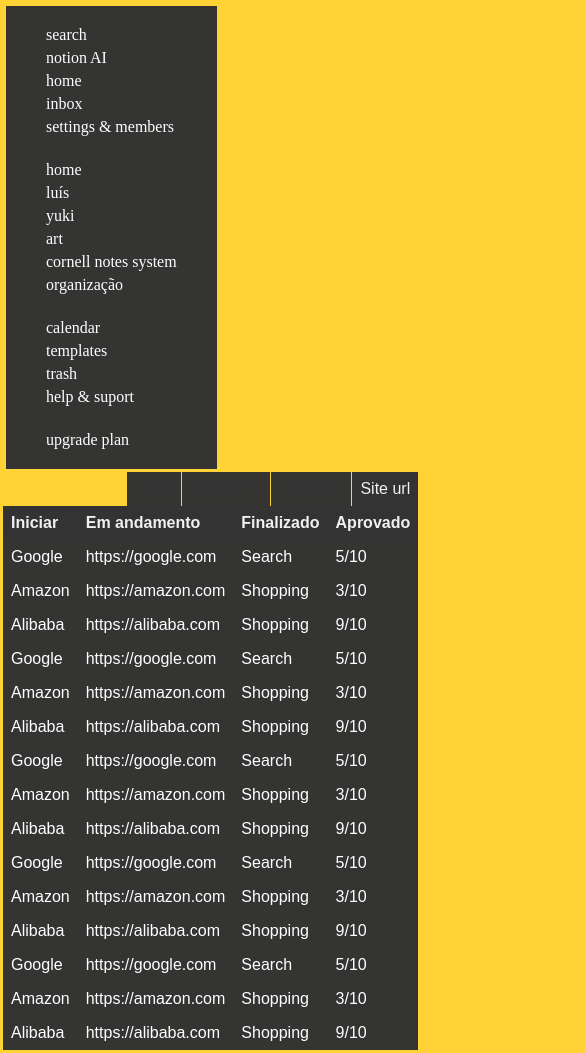
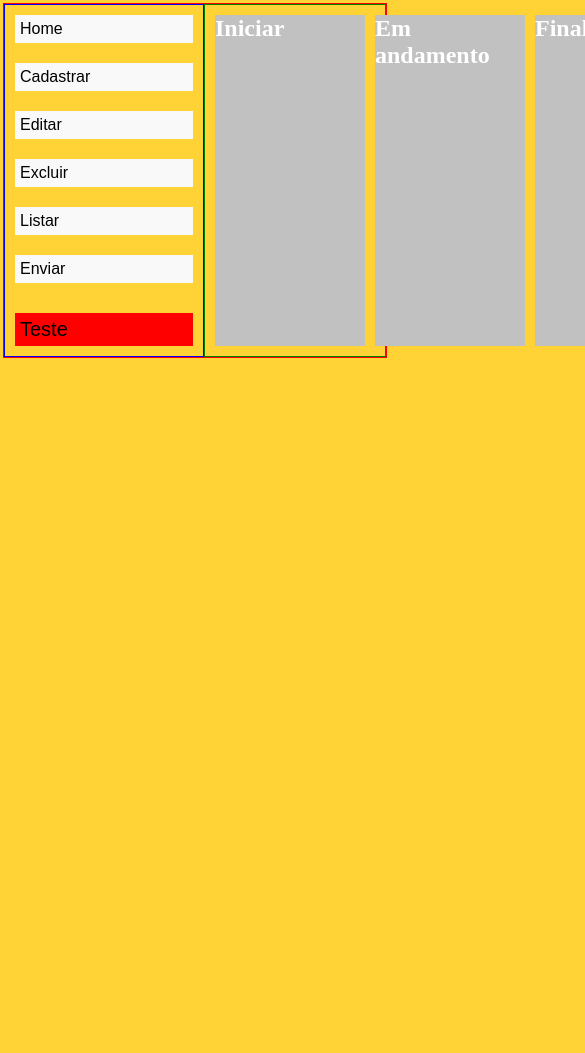
Before and after one commit to ikyu-gnito/TaskList, a plain HTML site: page index.html in a window 390 px wide. Shown: the top 1053 px of the page, 585 px wide, since content can reach past the window. After the commit the page ends 844 px from the top, so only its background shows below. Drawn offline with Linux system fonts and the light colour scheme.

Commit message:
Retirando as tabelas e adicionando colunas

```diff
--- a/index.html
+++ b/index.html
@@ -7,7 +7,7 @@
     <link rel="stylesheet" href="style.css">
 </head>
 <body>
-
+<!--
     <aside>
         <ul>
           <li>search</li>
@@ -61,218 +61,71 @@
           </tr>
           <tr>
             <td>
-              Google
+              Programação FrontEnd
             </td>
             <td>
-              https://google.com
+              Protótipo no Figma
             </td>
             <td>
-              Search
+              Criação do Trello
             </td>
             <td>
-              5/10
+              To-do list
             </td>
           </tr>
-          <tr>
-            <td>
-              Amazon
+          <td>
+            <input />
             </td>
             <td>
-              https://amazon.com
+                <input/>
             </td>
             <td>
-              Shopping
+                <input />
             </td>
             <td>
-              3/10
+                <input />
             </td>
-          </tr>
-          <tr>
-            <td>
-              Alibaba
-            </td>
-            <td>
-              https://alibaba.com
-            </td>
-            <td>
-              Shopping
-            </td>
-            <td>
-              9/10
-            </td>
-          </tr>
-          <tr>
-            <td>
-              Google
-            </td>
-            <td>
-              https://google.com
-            </td>
-            <td>
-              Search
-            </td>
-            <td>
-              5/10
-            </td>
-          </tr>
-          <tr>
-            <td>
-              Amazon
-            </td>
-            <td>
-              https://amazon.com
-            </td>
-            <td>
-              Shopping
-            </td>
-            <td>
-              3/10
-            </td>
-          </tr>
-          <tr>
-            <td>
-              Alibaba
-            </td>
-            <td>
-              https://alibaba.com
-            </td>
-            <td>
-              Shopping
-            </td>
-            <td>
-              9/10
-            </td>
-          </tr>
-          <tr>
-            <td>
-              Google
-            </td>
-            <td>
-              https://google.com
-            </td>
-            <td>
-              Search
-            </td>
-            <td>
-              5/10
-            </td>
-          </tr>
-          <tr>
-            <td>
-              Amazon
-            </td>
-            <td>
-              https://amazon.com
-            </td>
-            <td>
-              Shopping
-            </td>
-            <td>
-              3/10
-            </td>
-          </tr>
-          <tr>
-            <td>
-              Alibaba
-            </td>
-            <td>
-              https://alibaba.com
-            </td>
-            <td>
-              Shopping
-            </td>
-            <td>
-              9/10
-            </td>
-          </tr>
-          <tr>
-            <td>
-              Google
-            </td>
-            <td>
-              https://google.com
-            </td>
-            <td>
-              Search
-            </td>
-            <td>
-              5/10
-            </td>
-          </tr>
-          <tr>
-            <td>
-              Amazon
-            </td>
-            <td>
-              https://amazon.com
-            </td>
-            <td>
-              Shopping
-            </td>
-            <td>
-              3/10
-            </td>
-          </tr>
-          <tr>
-            <td>
-              Alibaba
-            </td>
-            <td>
-              https://alibaba.com
-            </td>
-            <td>
-              Shopping
-            </td>
-            <td>
-              9/10
-            </td>
-          </tr>
-          <tr>
-            <td>
-              Google
-            </td>
-            <td>
-              https://google.com
-            </td>
-            <td>
-              Search
-            </td>
-            <td>
-              5/10
-            </td>
-          </tr>
-          <tr>
-            <td>
-              Amazon
-            </td>
-            <td>
-              https://amazon.com
-            </td>
-            <td>
-              Shopping
-            </td>
-            <td>
-              3/10
-            </td>
-          </tr>
-          <tr>
-            <td>
-              Alibaba
-            </td>
-            <td>
-              https://alibaba.com
-            </td>
-            <td>
-              Shopping
-            </td>
-            <td>
-              9/10
-            </td>
-          </tr>
         </table>
-      </div>
+      </div> -->
 
 
+
+
+      <main>
+        <aside>
+            <nav>
+                <a href="">Home</a>
+                <a href="">Cadastrar</a>
+                <a href="">Editar</a>
+                <a href="">Excluir</a>
+                <a href="">Listar</a>
+                <a href="">Enviar</a>
+                <a href="" title="Teste" target="_blank" class="teste">Teste</a>
+            </nav>
+        </aside>
+        <section>
+            <div>
+                <h2>Iniciar</h2>
+                <div class="drop"></div>
+            </div>
+            <div>
+                <h2>Em andamento</h2>
+                <div class="drop"></div>
+            </div>
+            <div>
+                <h2>Finalizado</h2>
+                <div class="drop"></div>
+            </div>
+            <div>
+                <h2>Aguardando aprovação</h2>
+                <div class="drop"></div>
+            </div>
+            <div>
+                <h2>Aprovado</h2>
+                <div class="drop"></div>
+            </div>
+        </section>
+      </main>
 
     <script src="script.js"></script>
 </body>
--- a/style.scss
+++ b/style.scss
@@ -21,134 +21,191 @@ body{
     background: #343433;
 }*/
 
-aside{
+// aside{
+//     display: flex;
+//     flex-direction: column;
+//     margin: 3px;
+//     padding: 20px 40px;
+//     flex: 1 1 300px;
+//     width: 100%;
+//     max-width: max-content;
+//     background: #343433;
+
+//     ul{
+//         margin-bottom: 20px;
+//         list-style-type: none;
+
+//         li{
+//             margin-bottom: 5px;
+//         }
+//     }
+//     p{
+//         margin-top: auto;
+//     }
+// }
+
+// /*código de uma tabela que eu peguei na internet*/
+// .wrapper {
+//     font-family: sans-serif;
+//   }
+//   .tabs {
+//     display: none;
+//   }
+//   #table {
+//     width: 100%;
+//     text-align: left;
+//     th, td {
+//       padding: .5em;
+//     }
+//     th {
+//       background: #333;
+//       color: #f1f1f1;
+//     }
+//     tr:nth-child(1n) td {
+//       background: #343433;
+//     } /*faz com que toda a tabela fique esse cinza escuro*/
+//   }
+
+//   @media screen and (max-width: 580px) {
+//     .tabs {
+//       display: block;
+//       list-style: none;
+//       margin: 0;
+//       padding: 0;
+//       li {
+//         display: inline-block;
+//         float: right;
+//         margin-left: 1px;
+//         a {
+//           display: inline-block;
+//           padding: .5em .5em;
+//           color: #333;
+//           background: #343433;
+//           text-decoration: none;
+//           &.active {
+//             color: #f1f1f1;
+//             background: #333;
+//           }
+//         }
+//       }
+//     }
+//     #table {
+//       border-collapse:collapse;
+//       width: 100%;
+//       text-align: left;
+//       th, td {
+//         padding: .5em;
+//         border: 0;
+//       }
+//       th {
+//         background: #333;
+//         color: #f1f1f1;
+//       }
+//       tr:nth-child(2n) td {
+//         background: #343433;
+//       }
+//       &.url-action,
+//       &.category-action,
+//       &.popularity-action,
+//       &.visits-action {
+//         th,
+//         td {
+//           display: none;
+//           text-align: right;
+//         }
+//         th {
+//           color: #333;
+//           &:nth-child(1) {
+//             color: #f1f1f1;
+//           }
+//         }
+//         tr th:nth-child(1),
+//         tr td:nth-child(1) {
+//           text-align: left;
+//           display: table-cell;
+//           width: 90px;
+//         }
+//       }
+//       &.url-action {
+//         tr th:nth-child(2),
+//         tr td:nth-child(2){
+//           display: table-cell;
+//         }
+//       }
+//       &.category-action {
+//         tr th:nth-child(3),
+//         tr td:nth-child(3){
+//           display: table-cell;
+//         }
+//       }
+//       &.popularity-action {
+//         tr th:nth-child(4),
+//         tr td:nth-child(4){
+//           display: table-cell;
+//         }
+//       }
+//       &.visits-action {
+//         tr th:nth-child(5),
+//         tr td:nth-child(5){
+//           display: table-cell;
+//         }
+//       }
+//     }
+//   }
+
+  *{
+    margin: 0;
+    padding: 0;
+    box-sizing: border-box;
+  }
+  main{ /*estrutura mae*/
+    border:solid 1px red;
     display: flex;
-    flex-direction: column;
-    margin: 3px;
-    padding: 20px 40px;
-    flex: 1 1 300px;
     width: 100%;
-    max-width: max-content;
-    background: #343433;
 
-    ul{
-        margin-bottom: 20px;
-        list-style-type: none;
+    aside{ /*tudo que fique na lateral*/
+        border: solid 1px blue;
+        width: 200px;
+        height: auto;
+        nav{/*para navegar*/
+            display: flex;
+            flex-direction: column; /*vai deixar em forma de coluna*/
 
-        li{
-            margin-bottom: 5px;
+            a {
+                font-family: Arial, Helvetica, sans-serif;
+                font-size: 16px; /*tamanho da fonte*/
+                font-weight: 500; /*espessura da fonte*/
+                text-decoration: none; /*para tirar o sublinhado*/
+                background-color: #f9f9f9;
+                color: black;
+                margin: 10px 10px 10px 10px; /*para ter espaço de 10px*/
+                padding: 5px 5px 5px 5px; /*espaço interno*/
+
+                &:hover{/*pra quando passar o mouse, acontecer alguma coisa*/
+                    background-color: green;
+                    color: white;
+
+                }
+
+                &.teste{
+                    background-color: red;
+                    margin-top: 20px;
+                    font-size: 20px;
+
+                }
+            }
         }
     }
-    p{
-        margin-top: auto;
-    }
-}
+    section{
+        border:solid 1px green;
+        padding: 10px;
+        width: calc(100% - 200px);
+        display: flex;
+        gap: 10px;
 
-/*código de uma tabela que eu peguei na internet*/
-.wrapper {
-    font-family: sans-serif;
-  }
-  .tabs {
-    display: none;
-  }
-  #table {
-    width: 100%;
-    text-align: left;
-    th, td {
-      padding: .5em;
-    }
-    th {
-      background: #333;
-      color: #f1f1f1;
-    }
-    tr:nth-child(1n) td {
-      background: #343433;
-    } /*faz com que toda a tabela fique esse cinza escuro*/
-  }
-
-  @media screen and (max-width: 580px) {
-    .tabs {
-      display: block;
-      list-style: none;
-      margin: 0;
-      padding: 0;
-      li {
-        display: inline-block;
-        float: right;
-        margin-left: 1px;
-        a {
-          display: inline-block;
-          padding: .5em .5em;
-          color: #333;
-          background: #343433;
-          text-decoration: none;
-          &.active {
-            color: #f1f1f1;
-            background: #333;
-          }
+        div{
+            background-color: #c1c1c1;
+            min-width: 150px;
         }
-      }
-    }
-    #table {
-      border-collapse:collapse;
-      width: 100%;
-      text-align: left;
-      th, td {
-        padding: .5em;
-        border: 0;
-      }
-      th {
-        background: #333;
-        color: #f1f1f1;
-      }
-      tr:nth-child(2n) td {
-        background: #343433;
-      }
-      &.url-action,
-      &.category-action,
-      &.popularity-action,
-      &.visits-action {
-        th,
-        td {
-          display: none;
-          text-align: right;
-        }
-        th {
-          color: #333;
-          &:nth-child(1) {
-            color: #f1f1f1;
-          }
-        }
-        tr th:nth-child(1),
-        tr td:nth-child(1) {
-          text-align: left;
-          display: table-cell;
-          width: 90px;
-        }
-      }
-      &.url-action {
-        tr th:nth-child(2),
-        tr td:nth-child(2){
-          display: table-cell;
-        }
-      }
-      &.category-action {
-        tr th:nth-child(3),
-        tr td:nth-child(3){
-          display: table-cell;
-        }
-      }
-      &.popularity-action {
-        tr th:nth-child(4),
-        tr td:nth-child(4){
-          display: table-cell;
-        }
-      }
-      &.visits-action {
-        tr th:nth-child(5),
-        tr td:nth-child(5){
-          display: table-cell;
-        }
-      }
     }
   }
```
Also changed, not shown: style.css.
